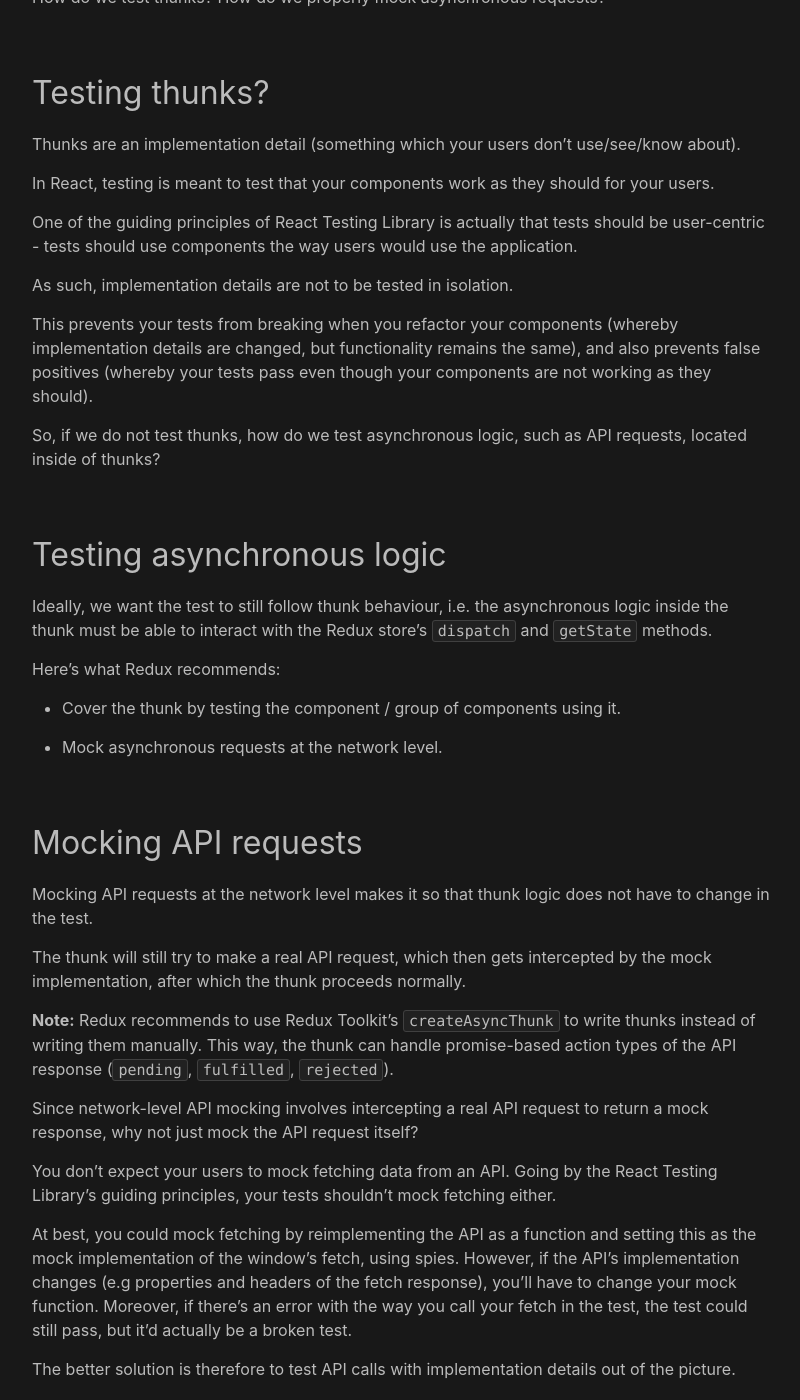
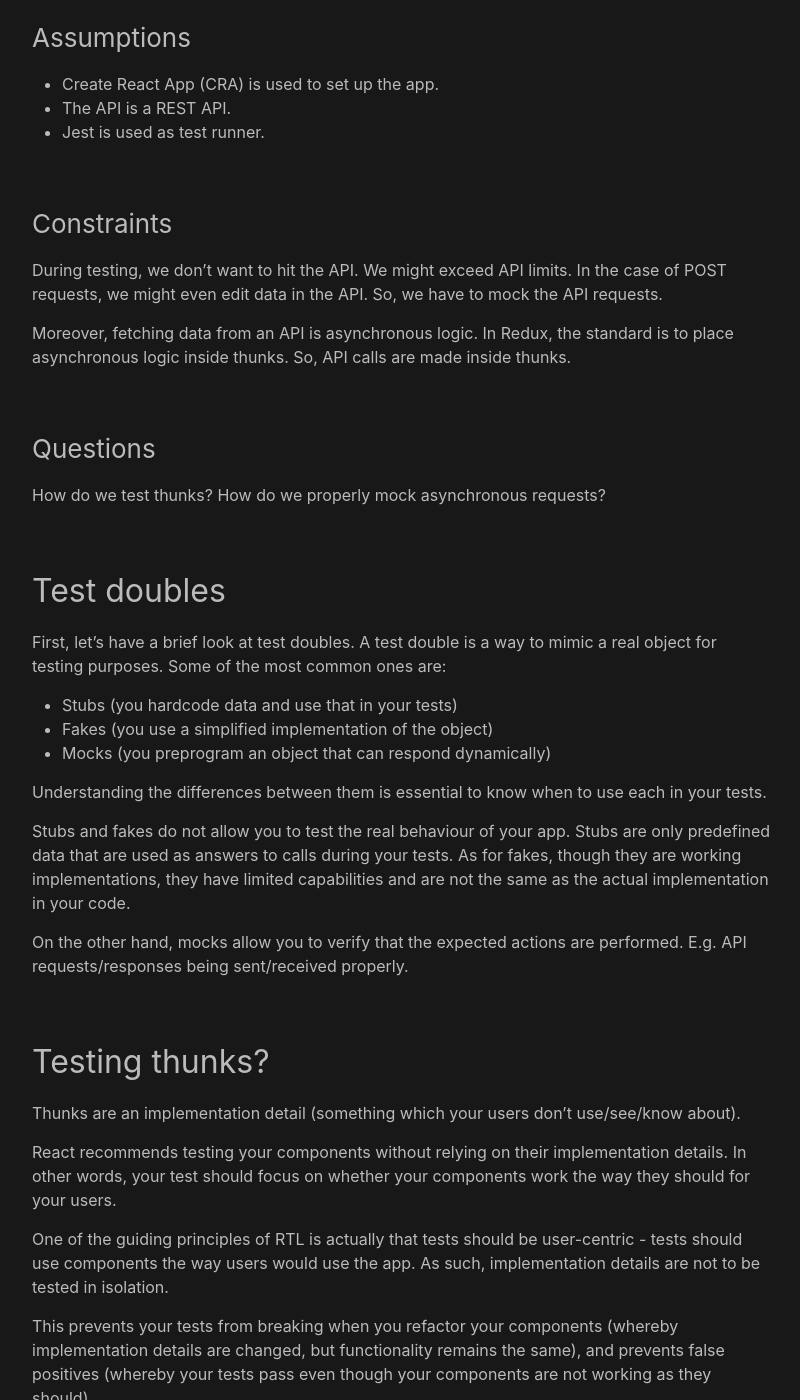
Before and after one commit to AkashaRojee/AkashaRojee.github.io, a Jekyll site: the page built from _posts/2021-09-04-testing-react-components-with-api-calls-and-redux-store.md, in a window 1280 px wide and 1400 px high, scrolled down 1254 px. Shown: the whole window, without its empty margins (238-1038 px from the left). Built offline with Jekyll 4.4.1, drawn with Linux system fonts in a browser that asks for light colours; our own code applies the rules of GitHub Pages for plain Markdown files; comment, search, counter and statistics services are not loaded; some of the changed text lies outside the part shown.

Commit message:
Complete introduction and explanation

```diff
--- a/_posts/2021-09-04-testing-react-components-with-api-calls-and-redux-store.md
+++ b/_posts/2021-09-04-testing-react-components-with-api-calls-and-redux-store.md
@@ -1,18 +1,34 @@
-## Introduction
+This guide shows how to mock API calls and use the Redux store when testing React components.
 
-### Scenario
+For tests to be effective, they have to be accurate: "the more your tests resembles the way your software is used, the more confidence they can give you" (Kent C. Dodds).
 
-You have a React component that makes an API call and loads the returned data into a Redux store, and you want to test the component using React Testing Library.
+When your tests deal with dynamic behaviour and side effects, you want to mimic the real objects in the best way possible.
 
-## Assumptions
+**The test scenario that we'll use in this guide:**
 
-- Create React App is used.
+**_You have a React component that makes an API call and loads the returned data into a Redux store, and you want to test the component using React Testing Library (RTL)._**
+
+While researching into the best way to do this, I came across service workers and network-level interception, and custom RTL renders. This guide lays down my findings and approach to the test scenario.
+
+We'll have a deeper look into the test scenario, then briefly look at the different ways to mimic real objects in tests.
+
+Before getting to the how-to, we'll go through the reasoning behind the best way to test thunks and asynchronous logic, to mock API requests, and to make the Redux store globally available throughout the test environment.
+
+The how-to section will then walk you through how the test setup works and the steps for implementing it, along with a demo.
+
+## Test scenario
+
+You have a React component that makes an API call and loads the returned data into a Redux store, and you want to test the component using RTL.
+
+### Assumptions
+
+- Create React App (CRA) is used to set up the app.
 - The API is a REST API.
 - Jest is used as test runner.
 
 ### Constraints
 
-During testing, we don't want to hit the API. We might exceed API limits or, in the case of POST requests, we might edit data in the API. So, we have to mock the API requests.
+During testing, we don't want to hit the API. We might exceed API limits. In the case of POST requests, we might even edit data in the API. So, we have to mock the API requests.
 
 Moreover, fetching data from an API is asynchronous logic. In Redux, the standard is to place asynchronous logic inside thunks. So, API calls are made inside thunks.
 
@@ -20,23 +36,39 @@ Moreover, fetching data from an API is asynchronous logic. In Redux, the standar
 
 How do we test thunks? How do we properly mock asynchronous requests?
 
+## Test doubles
+
+First, let's have a brief look at test doubles. A test double is a way to mimic a real object for testing purposes. Some of the most common ones are:
+
+- Stubs (you hardcode data and use that in your tests)
+- Fakes (you use a simplified implementation of the object)
+- Mocks (you preprogram an object that can respond dynamically)
+
+Understanding the differences between them is essential to know when to use each in your tests.
+
+Stubs and fakes do not allow you to test the real behaviour of your app. Stubs are only predefined data that are used as answers to calls during your tests. As for fakes, though they are working implementations, they have limited capabilities and are not the same as the actual implementation in your code.
+
+On the other hand, mocks allow you to verify that the expected actions are performed. E.g. API requests/responses being sent/received properly.
+
 ## Testing thunks?
 
 Thunks are an implementation detail (something which your users don't use/see/know about).
 
-In React, testing is meant to test that your components work as they should for your users.
+React recommends testing your components without relying on their implementation details. In other words, your test should focus on whether your components work the way they should for your users.
 
-One of the guiding principles of React Testing Library is actually that tests should be user-centric - tests should use components the way users would use the application.
+One of the guiding principles of RTL is actually that tests should be user-centric - tests should use components the way users would use the app. As such, implementation details are not to be tested in isolation.
 
-As such, implementation details are not to be tested in isolation.
+This prevents your tests from breaking when you refactor your components (whereby implementation details are changed, but functionality remains the same), and prevents false positives (whereby your tests pass even though your components are not working as they should).
 
-This prevents your tests from breaking when you refactor your components (whereby implementation details are changed, but functionality remains the same), and also prevents false positives (whereby your tests pass even though your components are not working as they should).
+Because this testing approach makes you look at your app from the user's perspective, it also encourages you to apply accessibility best practices in your components.
 
-So, if we do not test thunks, how do we test asynchronous logic, such as API requests, located inside of thunks?
+So, if we do not test thunks, how do we test asynchronous logic, such as API requests, which are located inside of thunks?
 
 ## Testing asynchronous logic
 
-Ideally, we want the test to still follow thunk behaviour, i.e. the asynchronous logic inside the thunk must be able to interact with the Redux store's `dispatch` and `getState` methods.
+You could hardcode a resolved promise with sample API data as value, and feed that as input to your test - this is an example of a stub. However, this would at most allow you to test that data is being processed properly, and not how your app actually handles asynchronous logic.
+
+Ideally, when testing asynchronous logic located inside of thunks, we want the test to still follow thunk behaviour, i.e. the asynchronous logic inside the thunk must be able to interact with the Redux store's `dispatch` and `getState` methods. This allows you to test the real behaviour of your app.
 
 Here's what Redux recommends:
 
@@ -54,11 +86,15 @@ The thunk will still try to make a real API request, which then gets intercepted
 
 Since network-level API mocking involves intercepting a real API request to return a mock response, why not just mock the API request itself?
 
-You don't expect your users to mock fetching data from an API. Going by the React Testing Library's guiding principles, your tests shouldn't mock fetching either.
+You don't expect your users to mock fetching data from an API. Going by the RTL's guiding principles, your tests shouldn't mock fetching either.
 
-At best, you could mock fetching by reimplementing the API as a function and setting this as the mock implementation of the window's fetch, using spies. However, if the API's implementation changes (e.g properties and headers of the fetch response), you'll have to change your mock function. Moreover, if there's an error with the way you call your fetch in the test, the test could still pass, but it'd actually be a broken test.
+At best, you could mock fetching by reimplementing the API as a function and setting this as the mock implementation of the window's fetch, using spies - this is an example of a fake.
+
+However, if the API's implementation changes (e.g properties and headers of the fetch response), you'll have to change your mock function. Moreover, if there's an error with the way you call your fetch in the test, the test could still pass, but it'd actually be a broken test.
 
 The better solution is therefore to test API calls with implementation details out of the picture.
+
+...That way, you can still refactor your API calls, and your tests would...
 
 ## API mocking libraries
 
```
